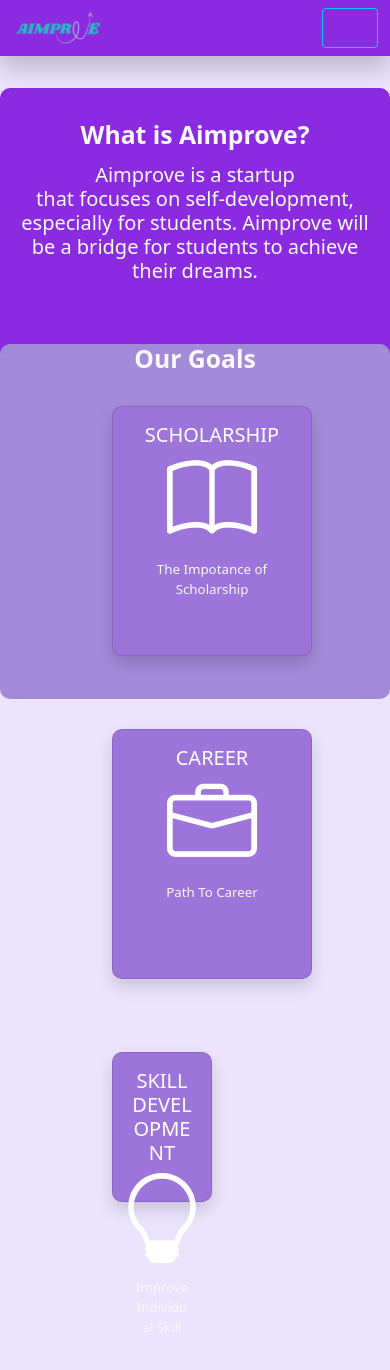
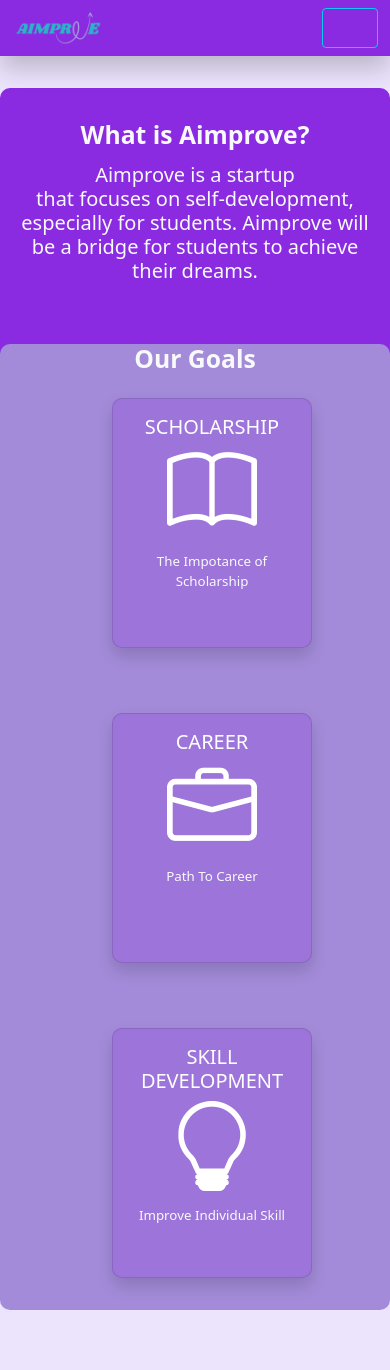
Before and after one commit to rg-km/final-project-engineering-50-new, a React (Create React App) app in the folder frontend/: page /aboutus in a window 390 px wide. Shown: the top 1370 px of the page. Built offline with nearby package versions, Linux system fonts and the light colour scheme.

Commit message:
change responsive about us page

```diff
--- a/frontend/src/components/Styles/AboutUS.css
+++ b/frontend/src/components/Styles/AboutUS.css
@@ -7,7 +7,7 @@
     background-color: blueviolet;
     align-items: center;
     border-radius: 10px;
-    height: 600px;
+    height: 1200px;
     width: 440px;
 
 }
@@ -15,7 +15,7 @@
     background-color:#a38bd9;
     align-items: center;
     border-radius: 10px;
-    height: 355px;
+    height: 966px;
     width: 440px;
 
 }
@@ -55,8 +55,8 @@
     background-color: #9d74da;
     color: white;
     border-radius: 10px;
-    height: 150px;
-    width: 100px;
+    height: 250px;
+    width: 200px;
     margin-left: 100px;
     margin-top: -7px;
 }
@@ -191,7 +191,7 @@
         height: 250px;
         width: 200px;
         margin-top: -7px;
-        margin-left: 100px;
+        margin-left: 140px;
     }
 
     .icons{
@@ -209,7 +209,7 @@
         border-radius: 10px;
         height: 250px;
         width: 200px;
-        margin-left: 100px;
+        margin-left: 80px;
         margin-top: -7px;
     }
 
@@ -220,7 +220,7 @@
         border-radius: 10px;
         height: 250px;
         width: 200px;
-        margin-left: 100px;
+        margin-left: 20px;
         margin-top: -7px;
     }
 }
--- a/frontend/src/components/home/AboutUs.js
+++ b/frontend/src/components/home/AboutUs.js
@@ -19,7 +19,7 @@
             <div className="col-lg goals-panel">
             <h2 className="section-tittle fw-bold text-light text-center ourgoals">Our Goals</h2>
           <div className="row">
-      <div className="col-lg">
+      <div className="col-lg-4 col-md mt-4">
       <div class="card shadow mb-5 scholarship">
       <div className="card-body">
         <h5 className="card-title text-center">SCHOLARSHIP</h5>
@@ -28,7 +28,7 @@
       </div>
       </div>
       </div>
-      <div className="col-lg">
+      <div className="col-lg-4 col-md mt-4">
       <div class="card shadow mb-5 career">
       <div className="card-body">
         <h5 className="card-title text-center">CAREER</h5>
@@ -37,7 +37,7 @@
       </div>
       </div>
       </div>
-      <div className="col-lg">
+      <div className="col-lg-4 col-md mt-4">
       <div class="card shadow mb-5 skilldevelopment">
       <div className="card-body">
         <h5 className="card-title text-center">SKILL DEVELOPMENT</h5>
```
